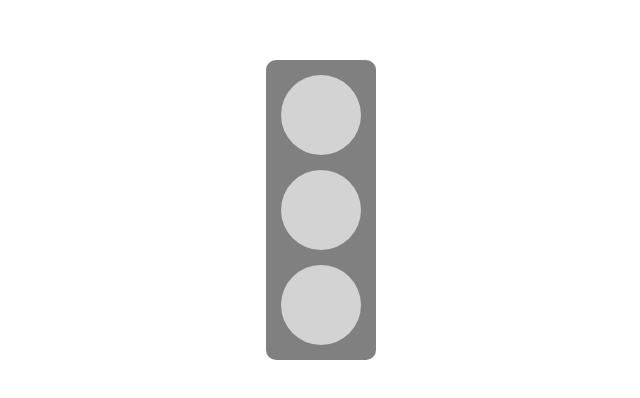
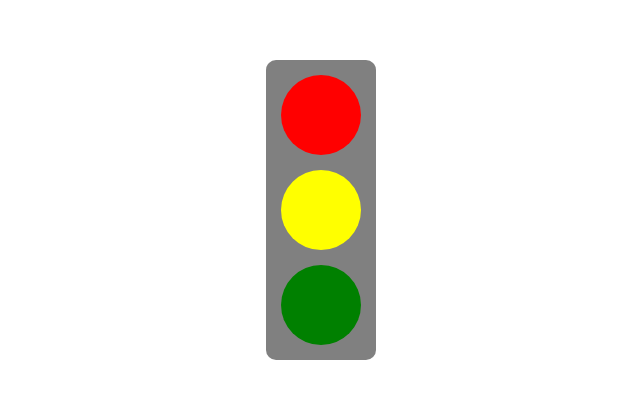
Before and after one commit to kiran-kharsel/traffic-light-simulator, a React (Vite) app: page / in a window 1280 px wide. Shown: the part 190-588 px from the top of the page, without its empty margins (319-959 px from the left). Built offline with nearby package versions, Linux system fonts and the light colour scheme.

Commit message:
feat: create light component from config data

```diff
--- a/src/traffic-light/TrafficLight.jsx
+++ b/src/traffic-light/TrafficLight.jsx
@@ -4,9 +4,13 @@ import './style.css'
 function TrafficLight({data}) {
   return (
     <div className='traffic-light'>
-        <Light/>
-        <Light/>
-        <Light/>
+        {
+            data.map((light) => {
+                return(
+                    <Light key={light.id} color={light.color}/>
+                )
+            })
+        }
     </div>
   )
 }
@@ -16,8 +20,12 @@ export default TrafficLight
 
 // trafic-light component
 
-function Light(){
+function Light({color}){
     return(
-        <div className="light"></div>
+        <div
+        style={{
+            backgroundColor: color,
+        }}
+        className="light"></div>
     )
 }
```
